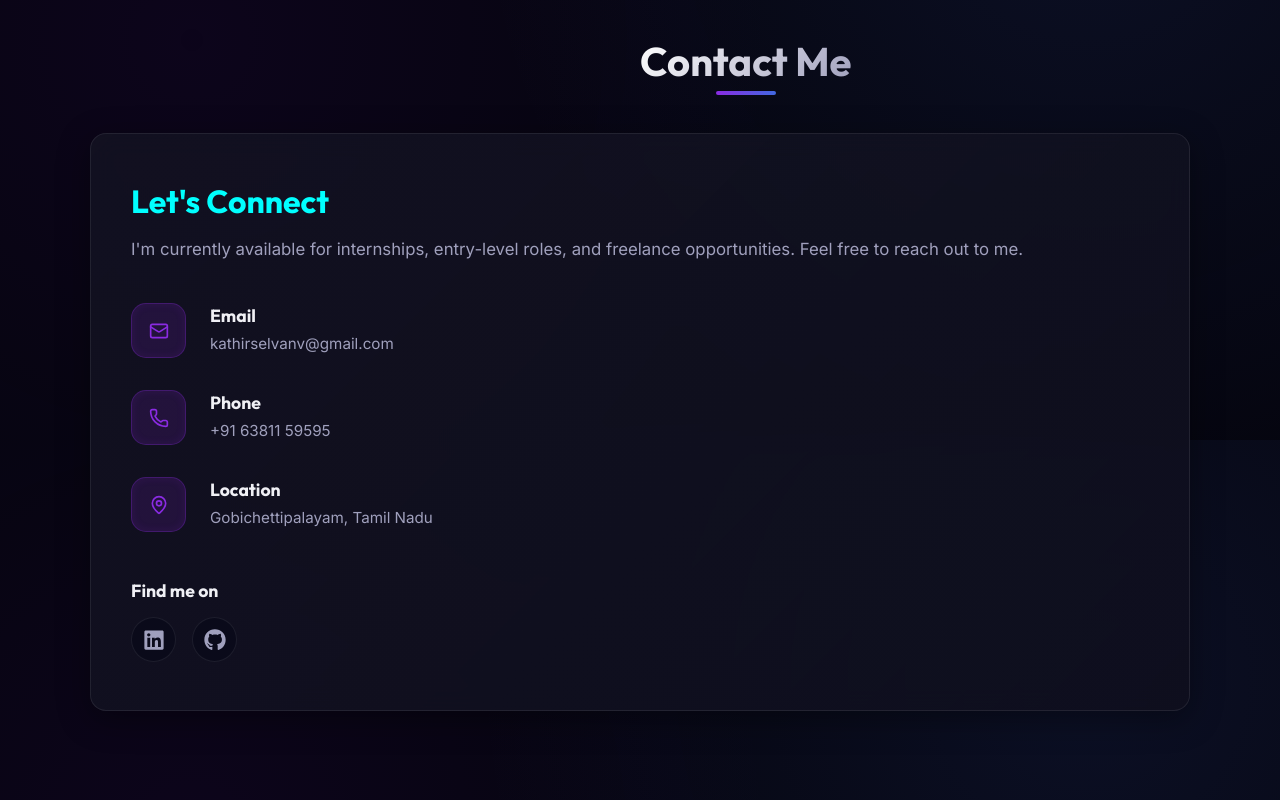
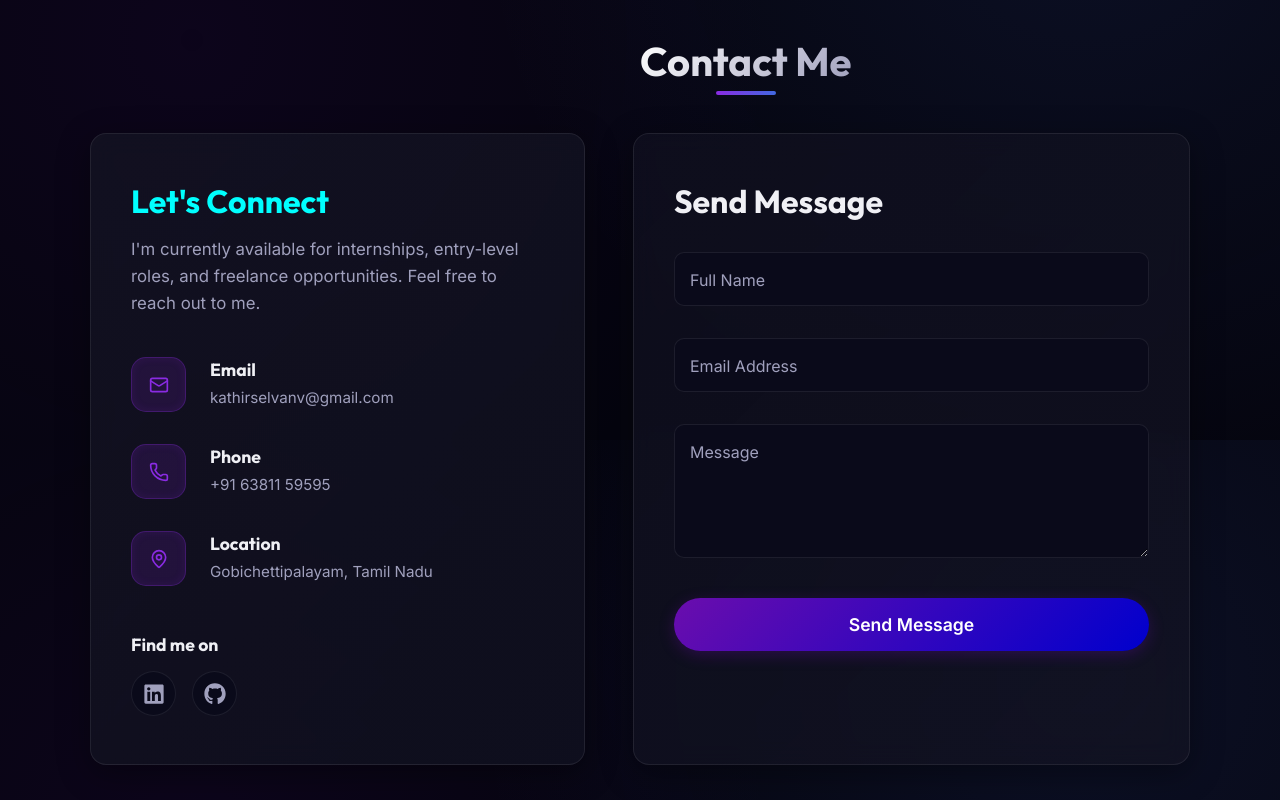
Before and after one commit to kathirselvan761/Portfolio, a React (Vite) app: page / in a window 1280 px wide. Shown: the part 5960-6760 px from the top of the page. Built offline with nearby package versions, Linux system fonts and the light colour scheme.

Commit message:
Complete Contact component with contact form and fix build issues

```diff
--- a/src/components/Contact.jsx
+++ b/src/components/Contact.jsx
@@ -88,6 +88,54 @@ const Contact = () => {
               </div>
             </div>
           </motion.div>
+
+          <motion.div
+            className="contact-form glass-panel"
+            initial={{ opacity: 0, x: 50 }}
+            whileInView={{ opacity: 1, x: 0 }}
+            viewport={{ once: true, margin: "-100px" }}
+            transition={{ duration: 0.8, delay: 0.2 }}
+          >
+            <h3>Send Message</h3>
+            <form className="contact-form-element">
+              <div className="form-group">
+                <input
+                  type="text"
+                  id="name"
+                  name="name"
+                  required
+                  placeholder=" "
+                />
+                <label htmlFor="name">Full Name</label>
+              </div>
+
+              <div className="form-group">
+                <input
+                  type="email"
+                  id="email"
+                  name="email"
+                  required
+                  placeholder=" "
+                />
+                <label htmlFor="email">Email Address</label>
+              </div>
+
+              <div className="form-group">
+                <textarea
+                  id="message"
+                  name="message"
+                  rows="5"
+                  required
+                  placeholder=" "
+                ></textarea>
+                <label htmlFor="message">Message</label>
+              </div>
+
+              <button type="submit" className="btn btn-primary submit-btn">
+                Send Message
+              </button>
+            </form>
+          </motion.div>
         </div>
       </div>
     </section>
```
Also changed, not shown: 2 other files (tests, documents, lock files or other folders).
